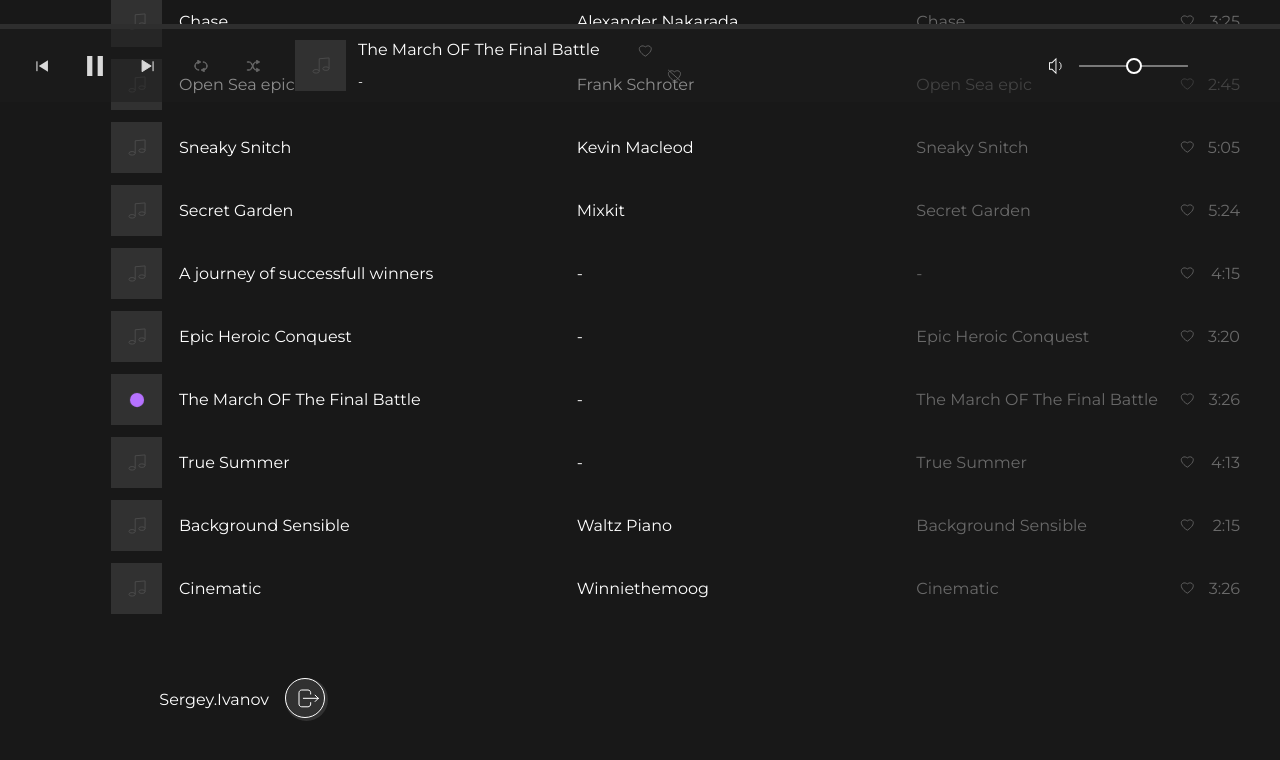
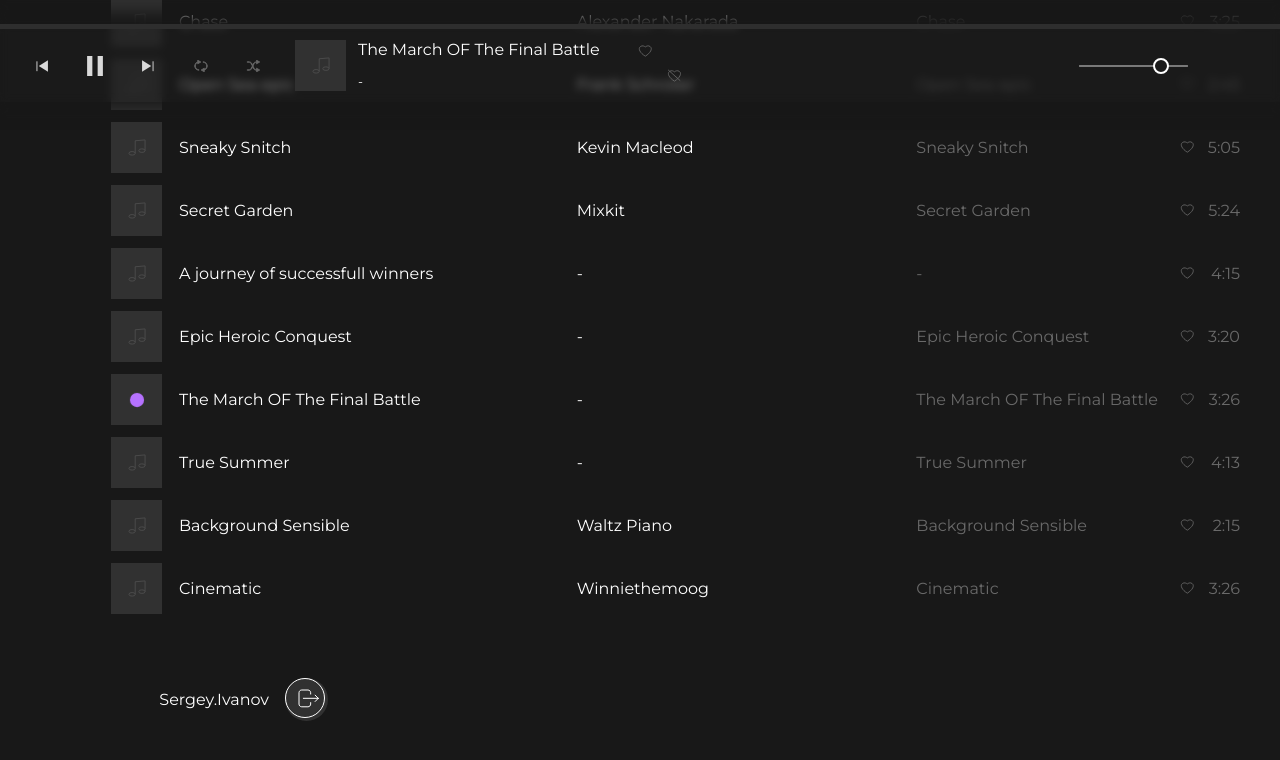
Before and after one commit to kors-ak/skypro-music, a Next.js app: page / in a window 1280 px wide. Both pictures are taken after a click on the element 675 px from the left and 399 px from the top of the page. Shown: the top 760 px of the page. Built offline with nearby package versions, Linux system fonts and the light colour scheme.

Commit message:
feat: добавляет управление громкостью в компонент Bar

```diff
--- a/src/components/Bar/Bar.tsx
+++ b/src/components/Bar/Bar.tsx
@@ -1,6 +1,10 @@
 'use client'
 
-import { setIsPlaying } from '@/store/features/trackSlice'
+import {
+  setIsMuted,
+  setIsPlaying,
+  setVolume,
+} from '@/store/features/trackSlice'
 import { useAppDispatch, useAppSelector } from '@/store/hooks'
 import cn from 'classnames'
 import Link from 'next/link'
@@ -11,11 +15,15 @@ export default function Bar() {
   const dispatch = useAppDispatch()
   const currentTrack = useAppSelector((state) => state.tracks.currentTrack)
   const isPlaying = useAppSelector((state) => state.tracks.isPlaying)
+  const isMuted = useAppSelector((state) => state.tracks.isMuted)
+  const volume = useAppSelector((state) => state.tracks.volume)
 
   const audioRef = useRef<HTMLAudioElement | null>(null)
 
   useEffect(() => {
     if (!audioRef.current || !currentTrack) return
+
+    audioRef.current.volume = volume
 
     if (isPlaying) {
       audioRef.current.play().catch((error) => {
@@ -25,7 +33,13 @@ export default function Bar() {
     } else {
       audioRef.current.pause()
     }
-  }, [currentTrack, isPlaying, dispatch])
+
+    if (isMuted) {
+      audioRef.current.muted = true
+    } else {
+      audioRef.current.muted = false
+    }
+  }, [currentTrack, isPlaying, isMuted, volume, dispatch])
 
   if (!currentTrack) return <></>
 
@@ -135,16 +149,36 @@ export default function Bar() {
           </div>
           <div className={style.bar__volumeBlock}>
             <div className={style.volume__content}>
-              <div className={style.volume__image}>
+              <div
+                className={style.volume__image}
+                onClick={() => dispatch(setIsMuted(!isMuted))}
+              >
                 <svg className={style.volume__svg}>
-                  <use xlinkHref="/img/icon/sprite.svg#icon-volume"></use>
+                  <use
+                    xlinkHref={
+                      isMuted ? '/img/icon/muted.svg' : '/img/icon/volume.svg'
+                    }
+                  ></use>
                 </svg>
               </div>
               <div className={cn(style.volume__progress, style.btn)}>
                 <input
                   className={cn(style.volume__progressLine, style.btn)}
                   type="range"
-                  name="range"
+                  min="0"
+                  max="100"
+                  value={isMuted ? 0 : volume * 100}
+                  onChange={(e) => {
+                    const newVolume = Number(e.target.value) / 100
+
+                    dispatch(setVolume(newVolume))
+
+                    if (newVolume === 0) {
+                      dispatch(setIsMuted(true))
+                    } else {
+                      dispatch(setIsMuted(false))
+                    }
+                  }}
                 />
               </div>
             </div>
--- a/src/components/Bar/bar.module.css
+++ b/src/components/Bar/bar.module.css
@@ -4,6 +4,8 @@
   left: 0;
   width: 100%;
   background: rgba(28, 28, 28, 0.5);
+  backdrop-filter: blur(4px);
+  box-shadow: 0px -4px 16px 8px rgba(24, 24, 24, 1);
 }
 
 .bar__audio {
@@ -90,6 +92,18 @@
   -webkit-box-align: center;
   -ms-flex-align: center;
   align-items: center;
+  cursor: pointer;
+}
+
+.player__btnPrev,
+.player__btnPlay,
+.player__btnNext,
+.player__btnPause {
+  color: rgba(217, 217, 217, 1);
+
+  &:hover {
+    color: rgba(105, 105, 105, 1);
+  }
 }
 
 .player__btnPrev {
@@ -108,7 +122,6 @@
 .player__btnPlaySvg {
   width: 22px;
   height: 20px;
-  fill: #d9d9d9;
 }
 
 .player__btnNext {
@@ -119,8 +132,6 @@
 .player__btnNextSvg {
   width: 15px;
   height: 14px;
-  fill: inherit;
-  stroke: #d9d9d9;
 }
 
 .player__btnRepeat {
@@ -280,6 +291,7 @@
   width: 13px;
   height: 18px;
   margin-right: 17px;
+  cursor: pointer;
 }
 
 .volume__svg {
--- a/src/store/features/trackSlice.ts
+++ b/src/store/features/trackSlice.ts
@@ -4,11 +4,15 @@ import { createSlice, PayloadAction } from '@reduxjs/toolkit'
 type initialStateType = {
   currentTrack: null | TrackType
   isPlaying: boolean
+  isMuted: boolean
+  volume: number
 }
 
 const initialState: initialStateType = {
   currentTrack: null,
   isPlaying: false,
+  isMuted: false,
+  volume: 0.8,
 }
 
 const trackSlice = createSlice({
@@ -21,8 +25,15 @@ const trackSlice = createSlice({
     setIsPlaying: (state, action: PayloadAction<boolean>) => {
       state.isPlaying = action.payload
     },
+    setIsMuted: (state, action: PayloadAction<boolean>) => {
+      state.isMuted = action.payload
+    },
+    setVolume: (state, action: PayloadAction<number>) => {
+      state.volume = action.payload
+    },
   },
 })
 
-export const { setCurrentTrack, setIsPlaying } = trackSlice.actions
+export const { setCurrentTrack, setIsPlaying, setIsMuted, setVolume } =
+  trackSlice.actions
 export const trackSliceReducer = trackSlice.reducer
```
Also changed, not shown: public/img/icon/muted.svg (added), public/img/icon/sprite.svg.
